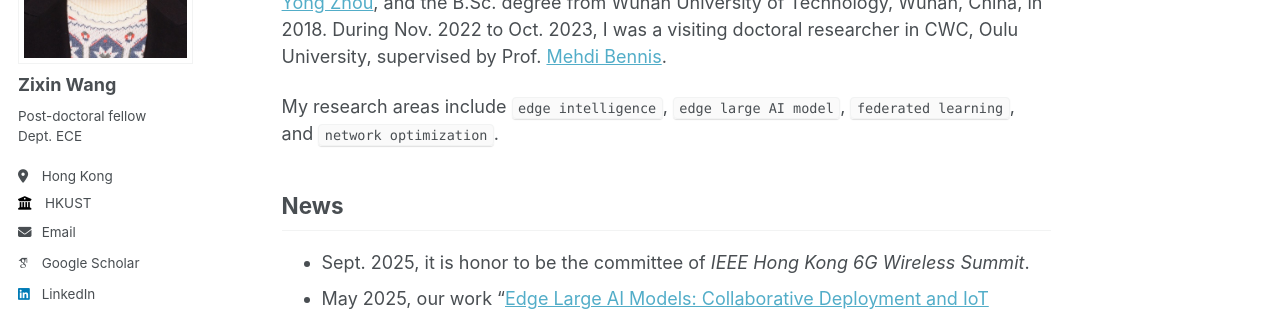
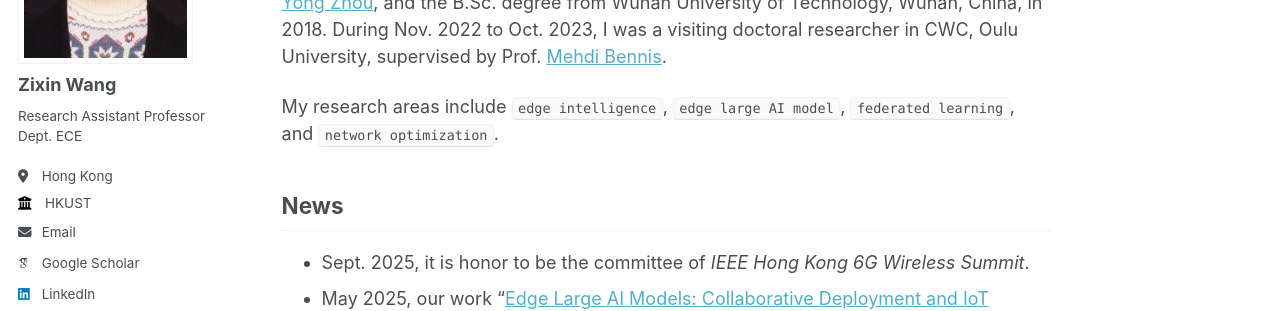
Before and after one commit to eewangzx/eewangzx.github.io, a Jekyll site: the page built from _pages/about.md, in a window 1280 px wide. Shown: the part 291-602 px from the top of the page. Built offline with Jekyll 4.4.1, drawn with Linux system fonts in a browser that asks for light colours; some web fonts are replaced.

Commit message:
更新个人简介，修改职位为“研究助理教授”

```diff
--- a/_config.yml
+++ b/_config.yml
@@ -24,7 +24,7 @@ author:
   avatar           : "me.jpg"
   name             : "Zixin Wang"
   pronouns         : # example: "she/her"
-  bio              : "Post-doctoral fellow <br>Dept. ECE"
+  bio              : "Research Assistant Professor<br>Dept. ECE"
   location         : "Hong Kong"
   employer         : "HKUST"
   uri              : # URL
```
